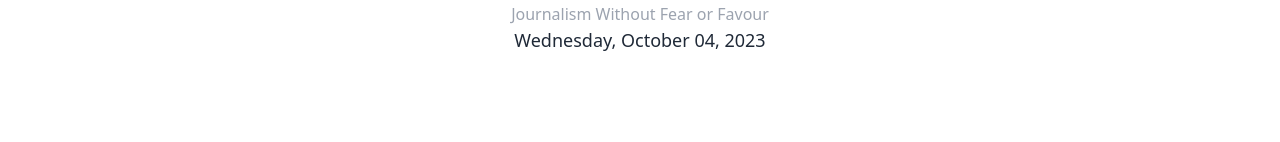
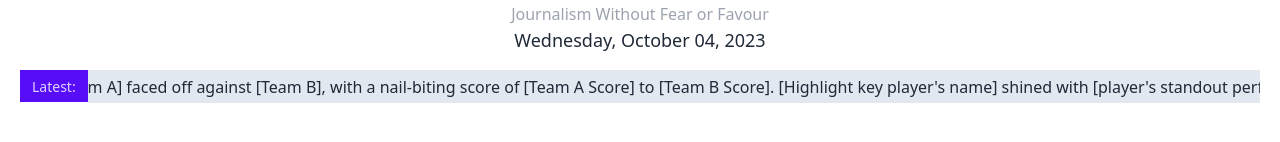
Before and after one commit to Tahsin0909/Dragon-News, a React (Vite) app: page / in a window 1280 px wide. Shown: the part 318-460 px from the top of the page. Built offline with nearby package versions, Linux system fonts and the light colour scheme.

Commit message:
Added Slider

```diff
--- a/src/Components/Home/Home.jsx
+++ b/src/Components/Home/Home.jsx
@@ -1,10 +1,12 @@
 import Header from "../Header/Header";
+import Slider from "../Slider/Slider";
 
 
 const Home = () => {
     return (
         <div>
             <Header></Header>
+            <Slider></Slider>
         </div>
     );
 };
--- /dev/null
+++ b/src/Components/Slider/Slider.jsx
@@ -0,0 +1,21 @@
+/* eslint-disable react/no-unescaped-entities */
+import Marquee from "react-fast-marquee";
+
+const Slider = () => {
+    return (
+        <div className="mx-2 sm:mx-5 mt-4 flex  justify-center">
+            <button className=" btn-sm btn-primary">
+                Latest:
+            </button>
+            <Marquee pauseOnHover speed={40}>
+                <p className="border py-[3.5px] bg-slate-200">
+                In an exhilarating game, [Team A] faced off against [Team B], with a nail-biting score of [Team A Score] to [Team B Score].
+                [Highlight key player's name] shined with [player's standout performance].
+                 Fans are on the edge of their seats as the match heads into overtime. Stay tuned for more thrilling action!
+                </p>
+            </Marquee>
+        </div>
+    );
+};
+
+export default Slider;
```
